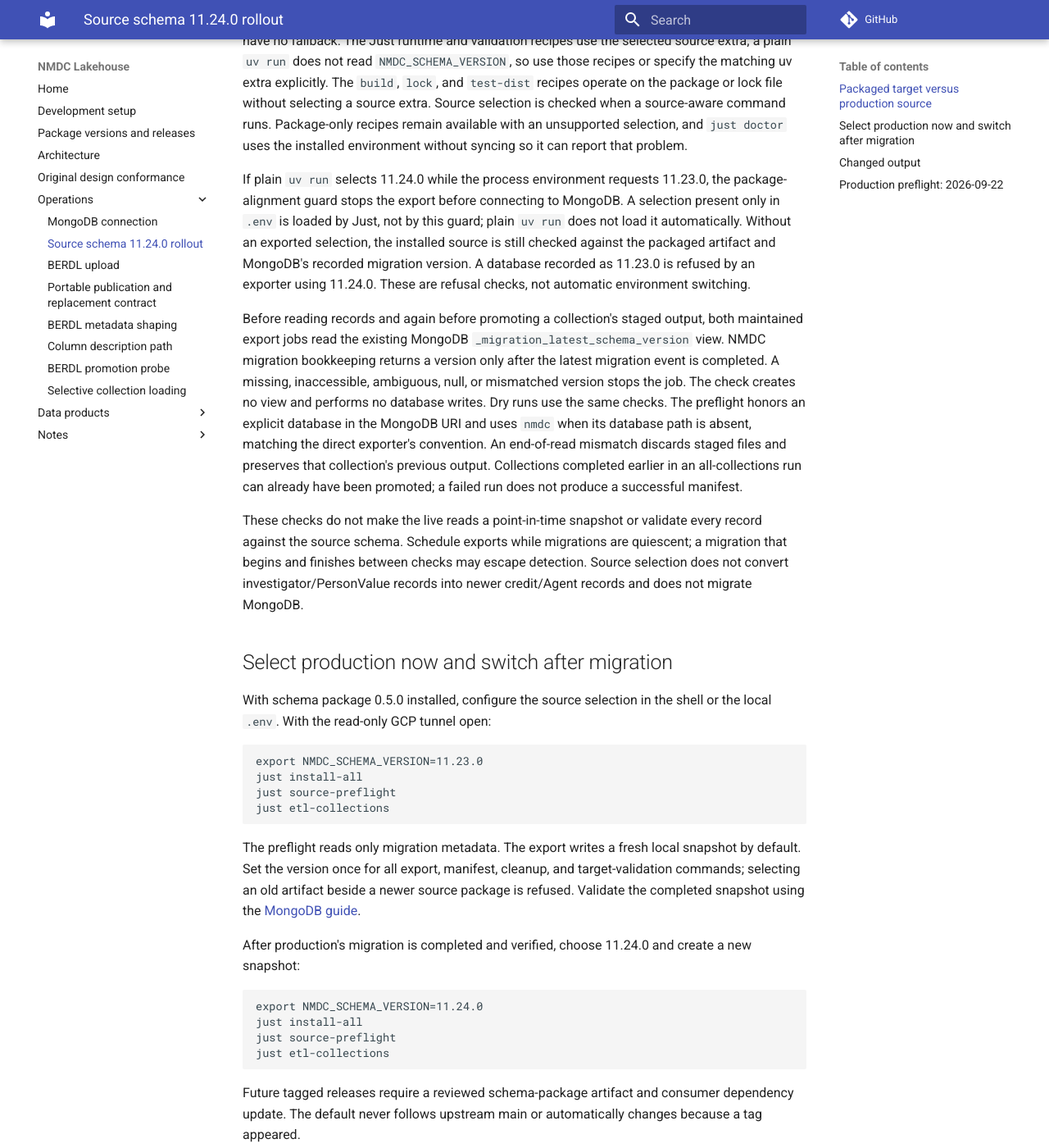
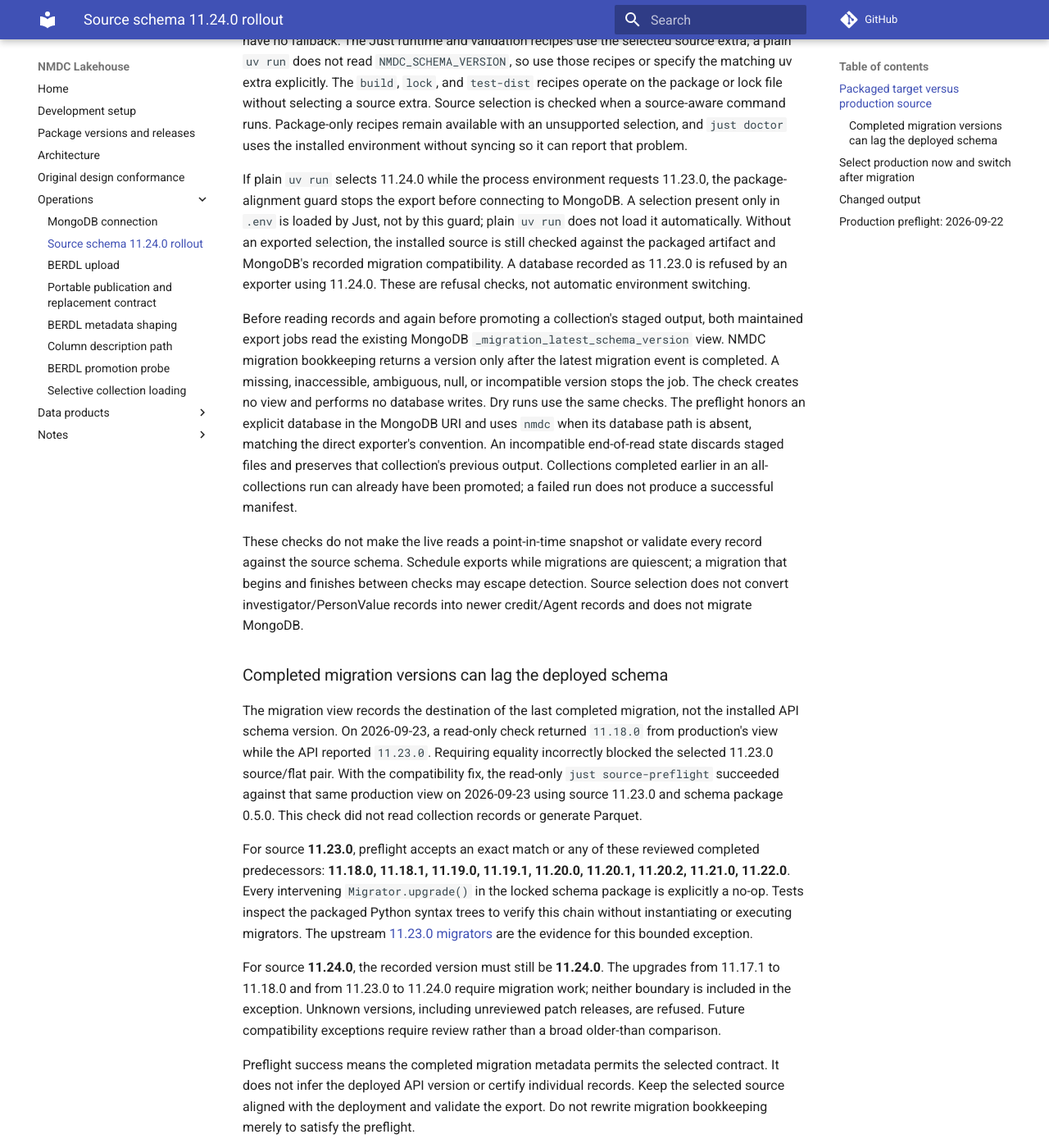
Before and after one commit to microbiomedata/nmdc-lakehouse, an MkDocs documentation site: the page built from docs/source-schema-1124-rollout.md, in a window 1280 px wide and 1400 px high, scrolled down 886 px. Shown: the whole window at 82% size. Built offline with MkDocs 1.6.1 and Material for MkDocs 9.7.7, drawn with Linux system fonts in a browser that asks for light colours; comment, search, counter and statistics services are not loaded; some of the changed text lies outside the part shown.

Commit message:
Accept reviewed no-op migration history in source preflight

````diff
--- a/docs/source-schema-1124-rollout.md
+++ b/docs/source-schema-1124-rollout.md
@@ -44,7 +44,7 @@ If plain `uv run` selects 11.24.0 while the process environment requests
 MongoDB. A selection present only in `.env` is loaded by Just, not by this
 guard; plain `uv run` does not load it automatically. Without an exported
 selection, the installed source is still checked against the packaged
-artifact and MongoDB's recorded migration version. A database recorded as
+artifact and MongoDB's recorded migration compatibility. A database recorded as
 11.23.0 is refused by an exporter using 11.24.0. These are refusal checks,
 not automatic environment switching.
 
@@ -52,11 +52,11 @@ Before reading records and again before promoting a collection's staged output,
 both maintained export jobs read the existing MongoDB
 `_migration_latest_schema_version` view. NMDC migration bookkeeping returns a
 version only after the latest migration event is completed. A missing,
-inaccessible, ambiguous, null, or mismatched version stops the job. The check
+inaccessible, ambiguous, null, or incompatible version stops the job. The check
 creates no view and performs no database writes. Dry runs use the same checks.
 The preflight honors an explicit database in the MongoDB URI and uses `nmdc`
 when its database path is absent, matching the direct exporter's convention.
-An end-of-read mismatch discards staged files and preserves that collection's
+An incompatible end-of-read state discards staged files and preserves that collection's
 previous output. Collections completed earlier in an all-collections run can
 already have been promoted; a failed run does not produce a successful manifest.
 
@@ -66,12 +66,42 @@ quiescent; a migration that begins and finishes between checks may escape
 detection. Source selection does not convert investigator/PersonValue records
 into newer credit/Agent records and does not migrate MongoDB.
 
+### Completed migration versions can lag the deployed schema
+
+The migration view records the destination of the last completed migration,
+not the installed API schema version. On 2026-09-23, a read-only check returned
+`11.18.0` from production's view while the API reported `11.23.0`. Requiring
+equality incorrectly blocked the selected 11.23.0 source/flat pair.
+With the compatibility fix, the read-only `just source-preflight` succeeded
+against that same production view on 2026-09-23 using source 11.23.0 and schema
+package 0.5.0. This check did not read collection records or generate Parquet.
+
+For source **11.23.0**, preflight accepts an exact match or any of these
+reviewed completed predecessors: **11.18.0, 11.18.1, 11.19.0, 11.19.1,
+11.20.0, 11.20.1, 11.20.2, 11.21.0, 11.22.0**. Every intervening
+`Migrator.upgrade()` in the locked schema package is explicitly a no-op.
+Tests inspect the packaged Python syntax trees to verify this chain without
+instantiating or executing migrators. The upstream
+[11.23.0 migrators](https://github.com/microbiomedata/nmdc-schema/tree/v11.23.0/nmdc_schema/migrators)
+are the evidence for this bounded exception.
+
+For source **11.24.0**, the recorded version must still be **11.24.0**.
+The upgrades from 11.17.1 to 11.18.0 and from 11.23.0 to 11.24.0 require
+migration work; neither boundary is included in the exception. Unknown versions,
+including unreviewed patch releases, are refused. Future compatibility
+exceptions require review rather than a broad older-than comparison.
+
+Preflight success means the completed migration metadata permits the selected
+contract. It does not infer the deployed API version or certify individual
+records. Keep the selected source aligned with the deployment and validate the
+export. Do not rewrite migration bookkeeping merely to satisfy the preflight.
+
 ## Select production now and switch after migration
 
 With schema package 0.5.0 installed, configure the source selection in the
 shell or the local `.env`. With the read-only GCP tunnel open:
 
-<!-- unverified: production execution awaits source preflight and a fresh validated export, tracked in https://github.com/microbiomedata/nmdc-lakehouse/issues/347 -->
+<!-- unverified: the complete production export still awaits execution and validation, tracked in https://github.com/microbiomedata/nmdc-lakehouse/issues/347 -->
 ```bash
 export NMDC_SCHEMA_VERSION=11.23.0
 just install-all
@@ -158,15 +188,16 @@ Biosample. The other schema-derived nested relation paths in this bounded
 inspection were unpopulated. This was not a complete audit of every possible
 projection-loss shape or undeclared input key.
 
+The consumer adopted published schema package 0.5.0 in
+[PR #348](https://github.com/microbiomedata/nmdc-lakehouse/pull/348).
 The remaining production gates are:
 
-1. Review and merge the consumer's adoption of published schema package 0.5.0.
-2. Verify MongoDB's recorded migration state and select its matching pair under
+1. Verify MongoDB's recorded migration compatibility and select its source/flat pair under
    [#347](https://github.com/microbiomedata/nmdc-lakehouse/issues/347).
-3. Repeat the bounded source audit and validate a fresh complete export. The
+2. Repeat the bounded source audit and validate a fresh complete export. The
    observed older fields are expected while production remains on 11.23.0.
 
-Package adoption can be reviewed independently. Do not describe a current
+Do not describe a current
 production export as complete until these gates are resolved and the preflight
 is repeated. General projection-loss detection remains in
 [#129](https://github.com/microbiomedata/nmdc-lakehouse/issues/129).
````
Also changed, not shown: docs/mongodb-connection.md (+5 -1 lines), 4 other files.
